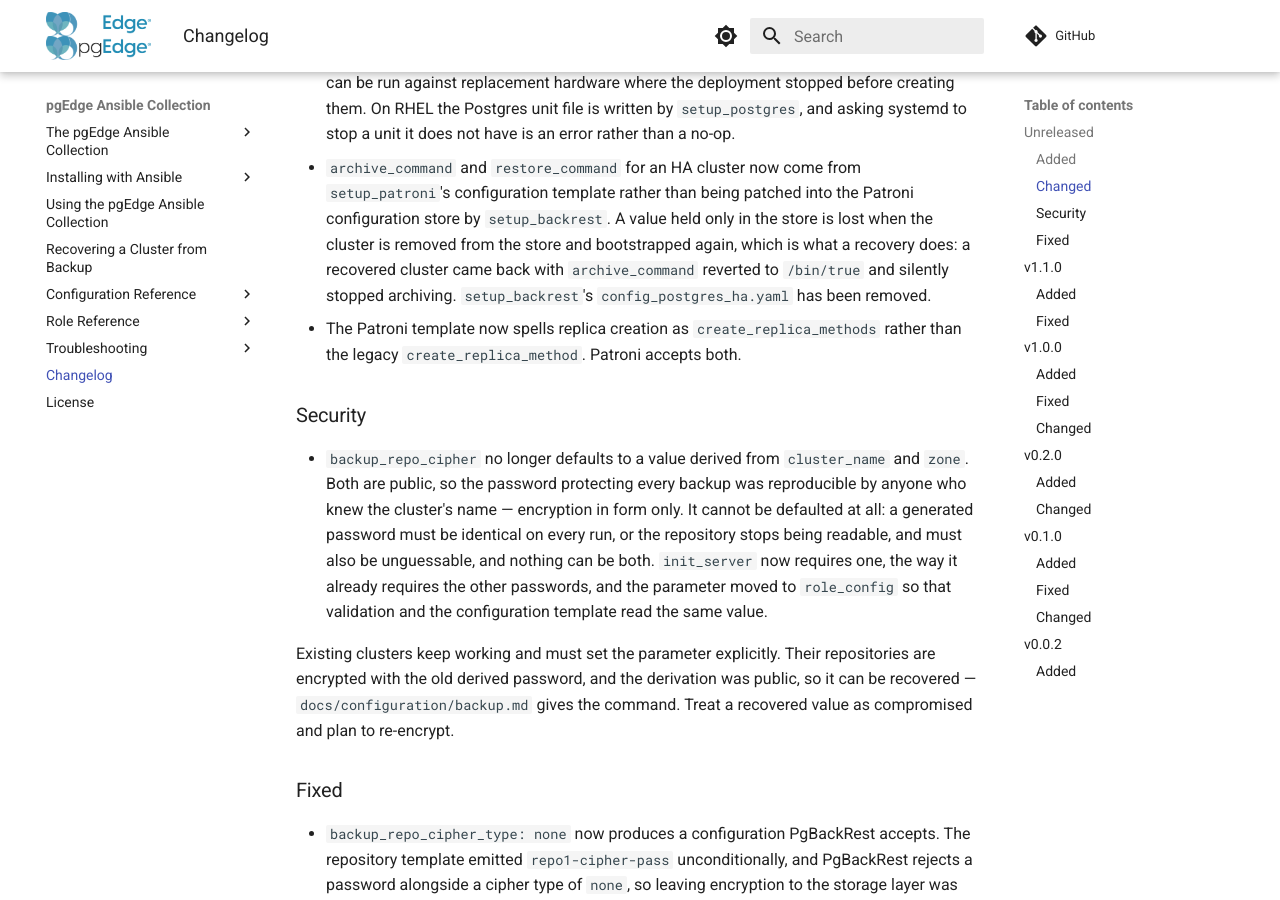
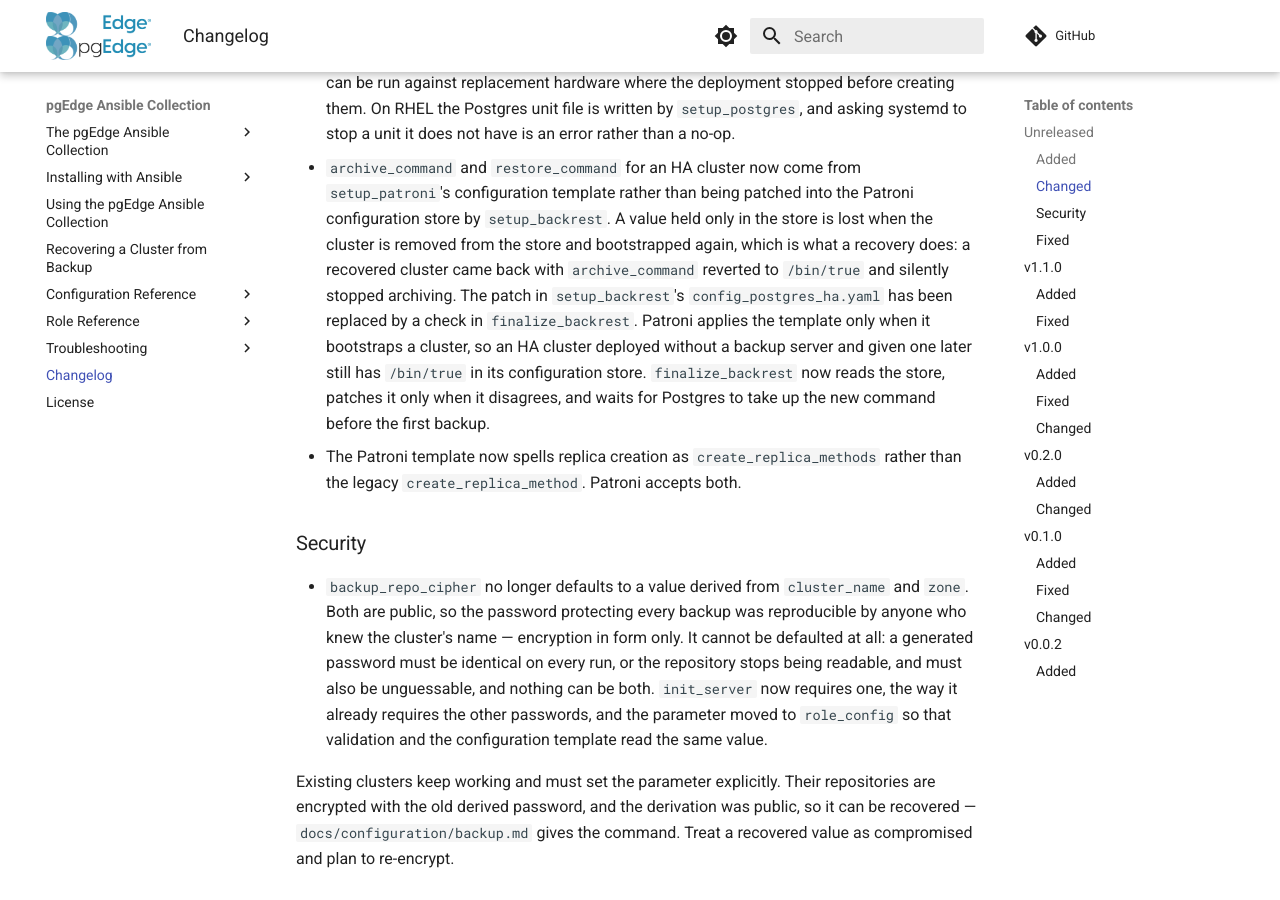
Before and after one commit to pgEdge/pgedge-ansible, an MkDocs documentation site: the page built from docs/CHANGELOG.md, in a window 1280 px wide and 900 px high, scrolled down 3391 px. Built offline with MkDocs 1.6.1 and Material for MkDocs 9.7.7, drawn with Linux system fonts in a browser that asks for light colours; comment, search, counter and statistics services are not loaded.

Commit message:
Enable archiving when backups are added to an existing HA cluster
Patroni reads bootstrap.dcs only at bootstrap, so an HA cluster deployed
without a repository kept archive_command: /bin/true in its store after a
backup group was added, and its first backup waited for WAL that never
came. finalize_backrest now reads the store, patches it with edit-config
only when it disagrees, and waits for every node's Postgres to take up
the new command before the first backup.

Co-Authored-By: Claude Opus 5.5 (1M context) <noreply@anthropic.com>

```diff
--- a/docs/CHANGELOG.md
+++ b/docs/CHANGELOG.md
@@ -155,7 +155,12 @@ cluster can never discard the recovery point its repository was holding.
   store is lost when the cluster is removed from the store and bootstrapped
   again, which is what a recovery does: a recovered cluster came back with
   `archive_command` reverted to `/bin/true` and silently stopped archiving.
-  `setup_backrest`'s `config_postgres_ha.yaml` has been removed.
+  The patch in `setup_backrest`'s `config_postgres_ha.yaml` has been replaced
+  by a check in `finalize_backrest`. Patroni applies the template only when it
+  bootstraps a cluster, so an HA cluster deployed without a backup server and
+  given one later still has `/bin/true` in its configuration store.
+  `finalize_backrest` now reads the store, patches it only when it disagrees,
+  and waits for Postgres to take up the new command before the first backup.
 - The Patroni template now spells replica creation as `create_replica_methods`
   rather than the legacy `create_replica_method`. Patroni accepts both.
 
```
Also changed, not shown: docs/roles/finalize_backrest.md (+5 -1 lines), 2 other files.
